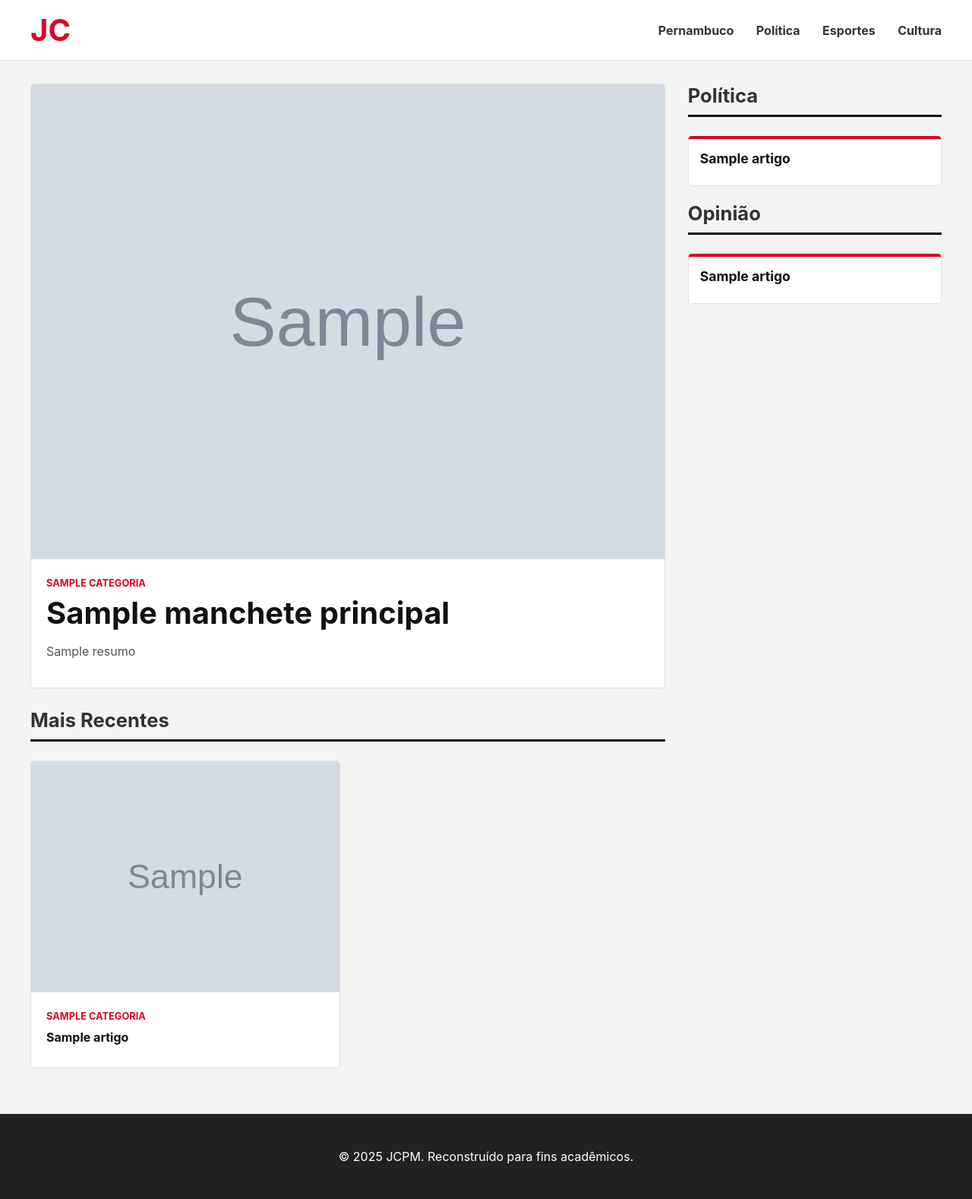
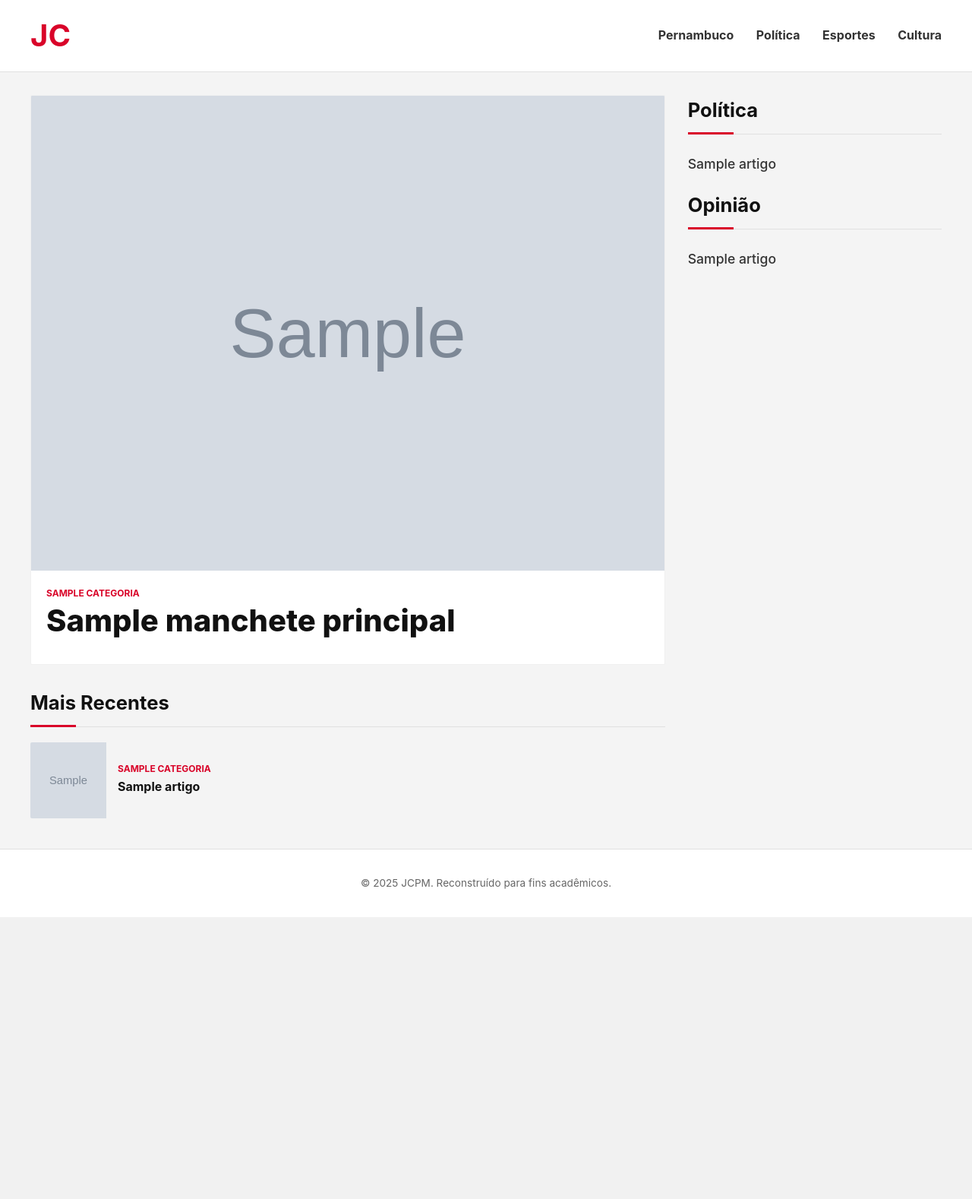
Before and after one commit to gabrielplimaa/Projetos-2, a Django app: template app1/templates/app1/home.html in a window 1280 px wide. Shown: the whole page at 76% size. After the commit the page ends 1207 px from the top, so only its background shows below. Run offline with Django 3.2, Linux system fonts and the light colour scheme; the template is opened without the code that fills it: most values are stand-ins (such as "Sample title", 1, 10 or a date in 2020); grey boxes marked "Sample" are stand-in pictures.

Commit message:
corrigindo o css

```diff
--- a/app1/Static/app1/css/style.css
+++ b/app1/Static/app1/css/style.css
@@ -1,40 +1,50 @@
-/* ESTILOS GERAIS E LAYOUT BASE                  */
+/* Definição de Cores
+    Vermelho Principal (JC): #d90429
+    Fundo: #f4f4f4 (quase branco)
+    Texto Escuro: #111 / #333
+*/
+
+/* ESTILOS GERAIS E LAYOUT BASE */
 body {
-    /* Define uma fonte moderna e limpa, padrão em muitos sites */
     font-family: -apple-system, BlinkMacSystemFont, "Segoe UI", Roboto, Helvetica, Arial, sans-serif;
-    margin: 0; /* Remove a margem padrão do navegador */
-    background-color: #f4f4f4; /* Um cinza bem claro para o fundo */
-    color: #333; /* Cor de texto principal (cinza escuro) */
+    margin: 0;
+    background-color: #f4f4f4;
+    color: #333;
+    line-height: 1.6;
 }
 
 a {
-    /* Define a cor padrão dos links e remove o sublinhado */
-    color: #0056b3;
+    color: #111; /* Links normais pretos, como na imagem */
     text-decoration: none;
+    transition: color 0.2s;
 }
+
+a:hover {
+    color: #d90429; /* Hover vermelho */
+}
+
 .container {
-    /* Um "container" que centraliza o conteúdo na página */
-    max-width: 1200px; /* Largura máxima do conteúdo */
-    margin: 0 auto; /* Centraliza o container na tela */
-    padding: 0 20px; /* Adiciona um respiro nas laterais */
+    max-width: 1200px;
+    margin: 0 auto;
+    padding: 0 20px;
 }
-/* CABEÇALHO (HEADER)                            */
+
+/* CABEÇALHO (HEADER) */
 .main-header {
-    background-color: #ffffff; /* Fundo branco */
-    border-bottom: 1px solid #e0e0e0; /* Linha sutil de separação */
+    background-color: #ffffff;
+    border-bottom: 1px solid #e0e0e0;
     padding: 15px 0;
     margin-bottom: 30px;
 }
 .main-header .container {
-    /* Usamos Flexbox para alinhar o logo e a navegação */
     display: flex;
-    justify-content: space-between; /* Itens ficam nas extremidades */
-    align-items: center; /* Alinha verticalmente */
+    justify-content: space-between;
+    align-items: center;
 }
 .logo-text {
     font-size: 2.5rem;
     font-weight: bold;
-    color: #d90429; /* Vermelho forte, inspirado no JC */
+    color: #d90429; /* Vermelho principal do JC */
     margin: 0;
 }
 .main-nav a {
@@ -42,95 +52,227 @@ a {
     margin-left: 25px;
     font-weight: bold;
     font-size: 1rem;
+    padding: 5px 0;
 }
 .main-nav a:hover {
-    color: #d90429; /* Link fica vermelho ao passar o mouse */
+    color: #d90429;
 }
-/* LAYOUT DE GRID PRINCIPAL                      */
+
+/* LAYOUT DE GRID PRINCIPAL */
 .grid-container {
     display: grid;
-    /* Define duas colunas: a da esquerda (2.5fr) é maior que a da direita (1fr) */
+    /* Conteúdo principal (2.5fr) e barra lateral (1fr) */
     grid-template-columns: 2.5fr 1fr;
-    gap: 30px; /* Espaço entre as colunas */
+    gap: 30px;
+    margin-bottom: 40px;
 }
-/* CARD DE NOTÍCIA (O componente mais importante) */
+
+/* TÍTULOS DE SEÇÃO (IMPLEMENTAÇÃO DO ESTILO COM LINHA VERMELHA) */
+.section-title {
+    font-size: 1.6rem;
+    font-weight: 700;
+    color: #111;
+    margin: 0 0 15px 0;
+    padding-bottom: 10px;
+    /* Linha cinza clara que está por baixo da vermelha */
+    border-bottom: 1px solid #e0e0e0;
+    position: relative;
+}
+
+.section-title::after {
+    content: '';
+    display: block;
+    position: absolute;
+    bottom: -1px; /* Posiciona a linha vermelha sobre a linha cinza */
+    left: 0;
+    width: 60px; /* Largura curta, como na imagem */
+    height: 3px;
+    background-color: #d90429; /* Vermelho */
+}
+
+/* ------------------------------------------------------------------ */
+/* CARD DE NOTÍCIA GERAL */
+/* ------------------------------------------------------------------ */
 .card {
     background-color: #ffffff;
-    border: 1px solid #e0e0e0;
-    border-radius: 5px; /* Bordas levemente arredondadas */
-    overflow: hidden; /* Garante que a imagem não "vaze" do card */
+    border: 1px solid #f0f0f0;
+    border-radius: 2px;
+    overflow: hidden;
     margin-bottom: 20px;
     display: flex;
-    flex-direction: column; /* Itens dentro do card ficam em coluna */
+    flex-direction: column;
 }
+
 .card img {
-    width: 100%; /* Imagem ocupa toda a largura do card */
+    width: 100%;
     height: auto;
-    display: block; /* Remove espaços extras abaixo da imagem */
+    display: block;
 }
+
 .card-content {
     padding: 20px;
 }
+
 .card-category {
-    display: inline-block;
-    color: #d90429;
-    font-weight: 700; /* Mais "gordo" que bold normal */
-    font-size: 0.8rem;
+    display: block;
+    color: #d90429; /* Vermelho forte */
+    font-weight: 700;
+    font-size: 0.75rem;
     text-transform: uppercase;
-    margin-bottom: 10px;
+    margin-bottom: 5px;
 }
+
 .card-title {
     margin-top: 0;
     margin-bottom: 10px;
 }
+
 .card-title a {
-    color: #111; /* Título quase preto para dar destaque */
-    transition: color 0.2s; /* Efeito suave na mudança de cor */
+    color: #111;
+    transition: color 0.2s;
 }
+
 .card-title a:hover {
     color: #d90429;
 }
+
 .card-summary {
     font-size: 1rem;
     color: #555;
-    line-height: 1.5; /* Espaçamento entre linhas, para melhor leitura */
+    line-height: 1.5;
 }
-/* Estilo específico para a grande manchete */
+
+.card-date {
+    display: block;
+    font-size: 0.75rem;
+    color: #777;
+    margin-top: 5px;
+    font-weight: normal;
+}
+
+/* ------------------------------------------------------------------ */
+/* ESTILO DA MANCHETE PRINCIPAL (card-manchete) */
+/* ------------------------------------------------------------------ */
+.card-manchete {
+    padding: 0; /* Remove padding do card principal para a imagem ocupar a borda */
+    margin-bottom: 30px;
+}
+.card-manchete .card-content {
+    padding: 20px;
+}
+
 .card-manchete .card-title {
     font-size: 2.5rem;
     line-height: 1.1;
+    font-weight: 800; /* Extra bold */
+    margin-bottom: 15px;
+    color: #111;
 }
-/* Grid para a seção "Mais Recentes" */
+
+/* Na manchete, o resumo e a categoria são mais discretos ou ocultos */
+.card-manchete .card-summary {
+    display: none; /* Oculta o resumo da manchete na home, se desejar */
+}
+
+/* ------------------------------------------------------------------ */
+/* GRID MAIS RECENTES (recent-grid) */
+/* ------------------------------------------------------------------ */
 .recent-grid {
     display: grid;
-    grid-template-columns: 1fr 1fr; /* Duas colunas de tamanho igual */
-    gap: 20px;
+    grid-template-columns: 1fr 1fr; /* Duas colunas iguais */
+    gap: 20px; /* Espaçamento mais apertado */
+    margin-top: 20px;
 }
-/* BARRA LATERAL (SIDEBAR)                       */
+
+.recent-grid .card {
+    /* Faz com que o card seja uma linha horizontal de imagem + conteúdo */
+    display: flex;
+    flex-direction: row;
+    border: none; /* Remove bordas internas */
+    background: none; /* Remove fundo branco extra */
+    padding: 0;
+    margin-bottom: 0;
+}
+
+.recent-grid .card img {
+    width: 100px; /* Largura pequena da imagem */
+    height: 100px;
+    object-fit: cover; /* Garante que a imagem preencha o espaço sem distorcer */
+    margin-right: 15px;
+}
+
+.recent-grid .card-content {
+    padding: 0;
+    display: flex;
+    flex-direction: column;
+    justify-content: center;
+}
+
+.recent-grid .card-category {
+    margin-bottom: 2px;
+}
+
+.recent-grid .card-title {
+    margin-bottom: 5px;
+}
+
+.recent-grid .card-title a {
+    font-size: 1rem; /* Títulos menores */
+    line-height: 1.2;
+}
+
+
+/* ------------------------------------------------------------------ */
+/* BARRA LATERAL (SIDEBAR) */
+/* ------------------------------------------------------------------ */
+.sidebar {
+    padding-left: 0;
+}
+
 .sidebar .section-title {
     margin-top: 0;
 }
 
 .card-sidebar {
-    border-top: 4px solid #d90429;
+    /* Remove padding do card para ficar mais compacto */
+    padding: 0;
+    background: none;
+    border: none;
+    margin-bottom: 10px;
+    border-top: none; /* Remove a borda superior padrão */
 }
+
 .card-sidebar .card-content {
-    padding: 15px;
+    padding: 10px 0;
+    border-bottom: 1px solid #eee; /* Linha de separação entre posts */
 }
+
+.card-sidebar:last-child .card-content {
+    border-bottom: none; /* Remove a linha de separação do último item */
+}
+
+.card-sidebar .card-title {
+    margin: 0;
+}
+
 .card-sidebar .card-title a {
     font-size: 1.1rem;
+    font-weight: 500;
+    color: #333;
 }
-/* TÍTULOS DE SEÇÃO E RODAPÉ                     */
-.section-title {
-    font-size: 1.6rem;
-    border-bottom: 3px solid #111;
-    padding-bottom: 10px;
-    margin-bottom: 25px;
+
+.sidebar p {
+    font-size: 0.9rem;
+    color: #777;
 }
+
+/* RODAPÉ */
 .main-footer {
-    background-color: #222;
-    color: #fff;
+    background-color: #fff; /* Rodapé branco na imagem */
+    color: #666;
     text-align: center;
-    padding: 30px 0;
+    padding: 20px 0;
     margin-top: 40px;
+    border-top: 1px solid #e0e0e0;
+    font-size: 0.85rem;
 }
--- a/app1/templates/app1/topico_cultura.html
+++ b/app1/templates/app1/topico_cultura.html
@@ -5,7 +5,7 @@
     <meta charset="UTF-8">
     <meta name="viewport" content="width=device-width, initial-scale=1.0">
     <title>Tópico: Cultura</title>
-    <link rel="stylesheet" href="{% static 'caminho/para/seuarquivo.css' %}">
+    <link rel="stylesheet" href="{% static 'app1/css/style.css' %}">
 </head>
 <body>
 
--- a/app1/templates/app1/topico_esportes.html
+++ b/app1/templates/app1/topico_esportes.html
@@ -5,7 +5,7 @@
     <meta charset="UTF-8">
     <meta name="viewport" content="width=device-width, initial-scale=1.0">
     <title>Tópico: Esportes</title>
-    <link rel="stylesheet" href="{% static 'caminho/para/seuarquivo.css' %}">
+    <link rel="stylesheet" href="{% static 'app1/css/style.css' %}">
 </head>
 <body>
 
--- a/app1/templates/app1/topico_pernambuco.html
+++ b/app1/templates/app1/topico_pernambuco.html
@@ -5,7 +5,7 @@
     <meta charset="UTF-8">
     <meta name="viewport" content="width=device-width, initial-scale=1.0">
     <title>Tópico: Pernambuco</title>
-    <link rel="stylesheet" href="{% static 'caminho/para/seuarquivo.css' %}">
+    <link rel="stylesheet" href="{% static 'app1/css/style.css' %}">
 </head>
 <body>
 
--- a/app1/templates/app1/topico_politica.html
+++ b/app1/templates/app1/topico_politica.html
@@ -5,7 +5,7 @@
     <meta charset="UTF-8">
     <meta name="viewport" content="width=device-width, initial-scale=1.0">
     <title>Tópico: Política</title>
-    <link rel="stylesheet" href="{% static 'caminho/para/seuarquivo.css' %}">
+    <link rel="stylesheet" href="{% static 'app1/css/style.css' %}">
 </head>
 <body>
 
```
